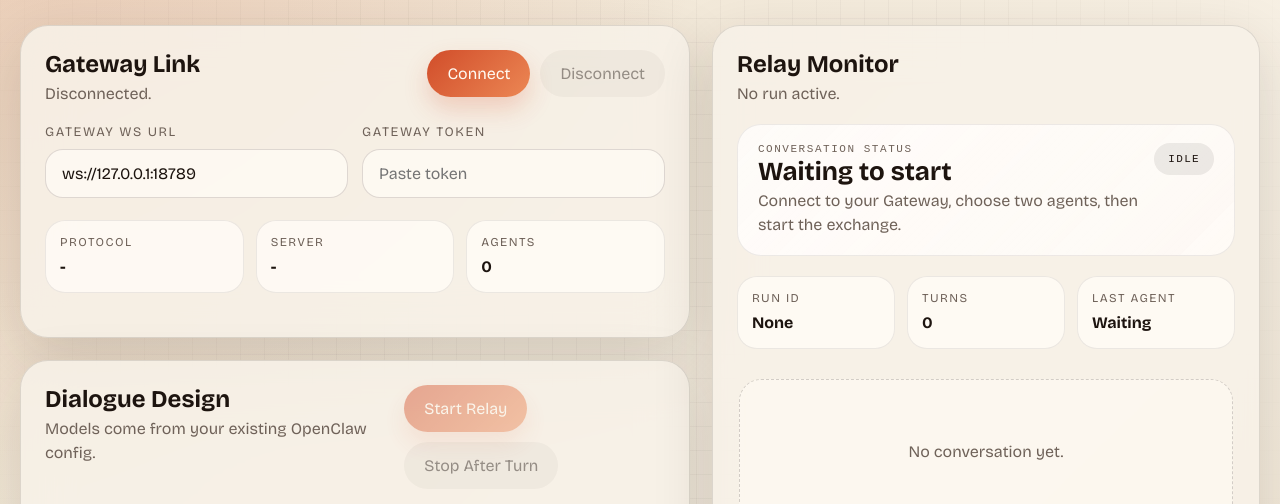
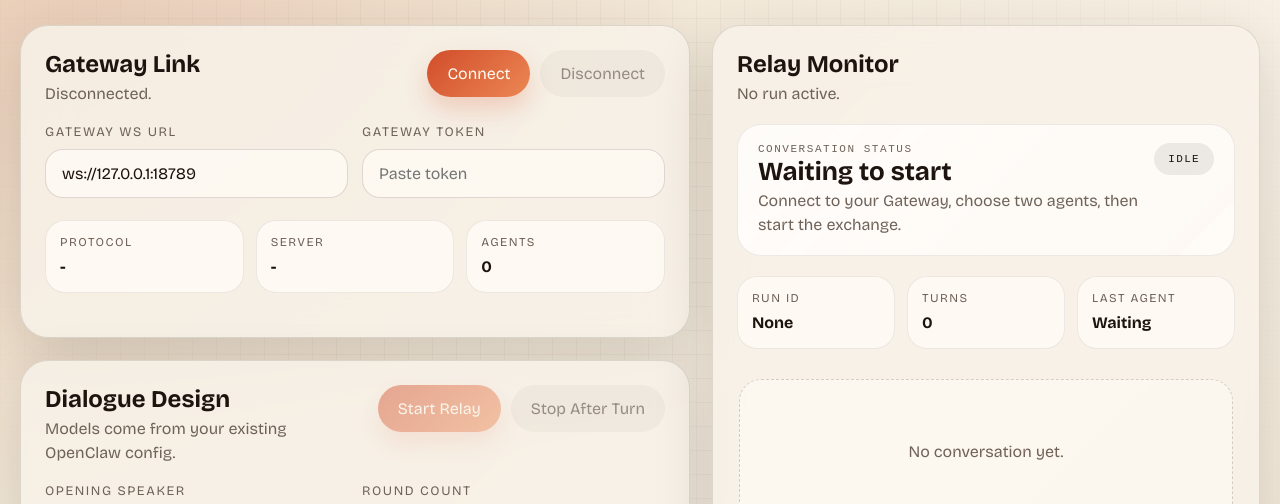
Before and after one commit to mallocfeng/mallocaiconf, a website: page public/index.html in a window 1280 px wide. Shown: the part 222-726 px from the top of the page. Drawn offline with nearby package versions, Linux system fonts and the light colour scheme; a web font is replaced by a local one.

Commit message:
UI: stabilize connection header layout

```diff
--- a/public/styles.css
+++ b/public/styles.css
@@ -107,6 +107,11 @@ body {
   margin-bottom: 18px;
 }
 
+.panel-head > :first-child {
+  flex: 1 1 auto;
+  min-width: 0;
+}
+
 .panel-head h2,
 .panel-head h3 {
   margin: 0;
@@ -116,7 +121,9 @@ body {
 .button-row {
   display: flex;
   gap: 10px;
-  flex-wrap: wrap;
+  flex: none;
+  flex-wrap: nowrap;
+  align-items: center;
 }
 
 label {
```
